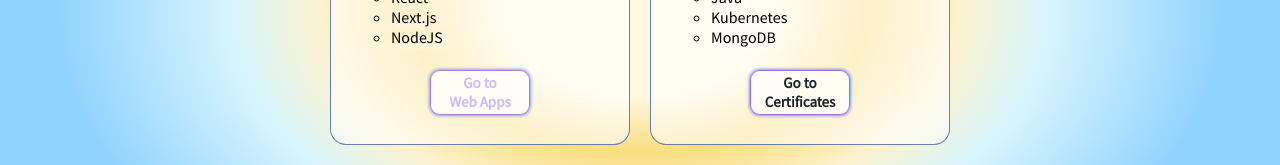
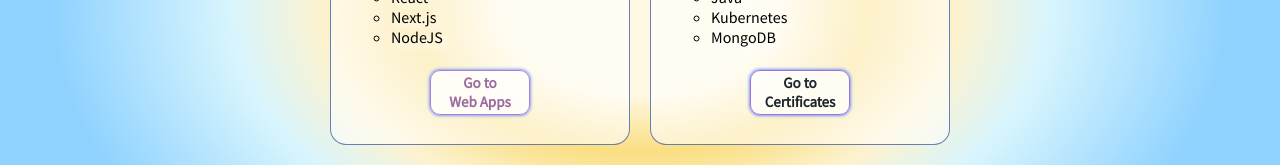
Before and after one commit to delaine3/delaine-abner-portfolio, a Next.js app: page / in a window 1280 px wide. In both pictures the pointer is over the button 480 px from the left and 482 px from the top of the page. Shown: the part 390-555 px from the top of the page. Built offline with nearby package versions, Linux system fonts and the light colour scheme.

Commit message:
Updated css

```diff
--- a/styles/globals.css
+++ b/styles/globals.css
@@ -126,7 +126,7 @@ button {
   box-shadow: 0px 0px 3px 1px #6d9cff;
 }
 .container button:hover {
-  color: #c8b6ff;
+  color: #8f5b9c;
   background-color: #ffffffe1;
   cursor: pointer;
 }
```
